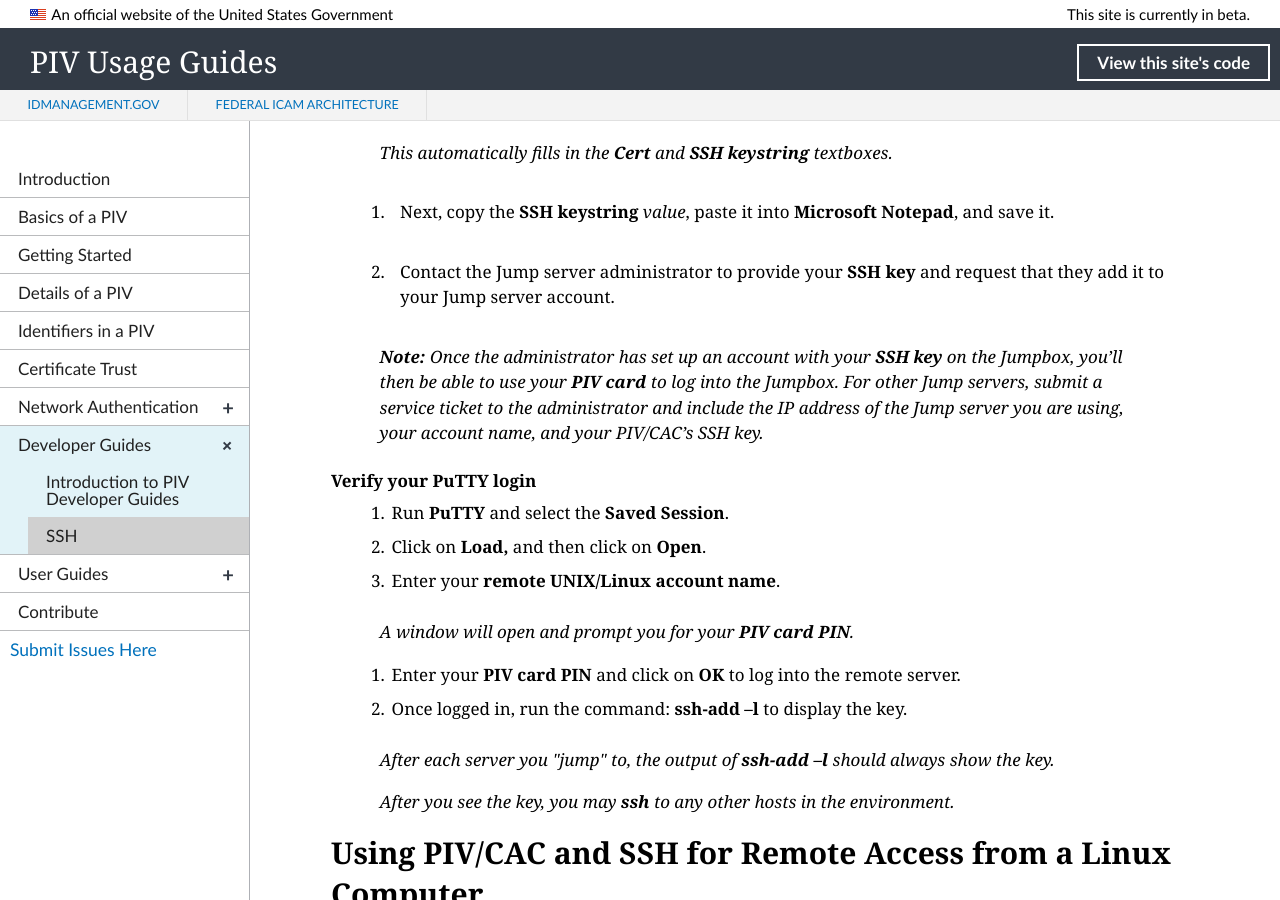
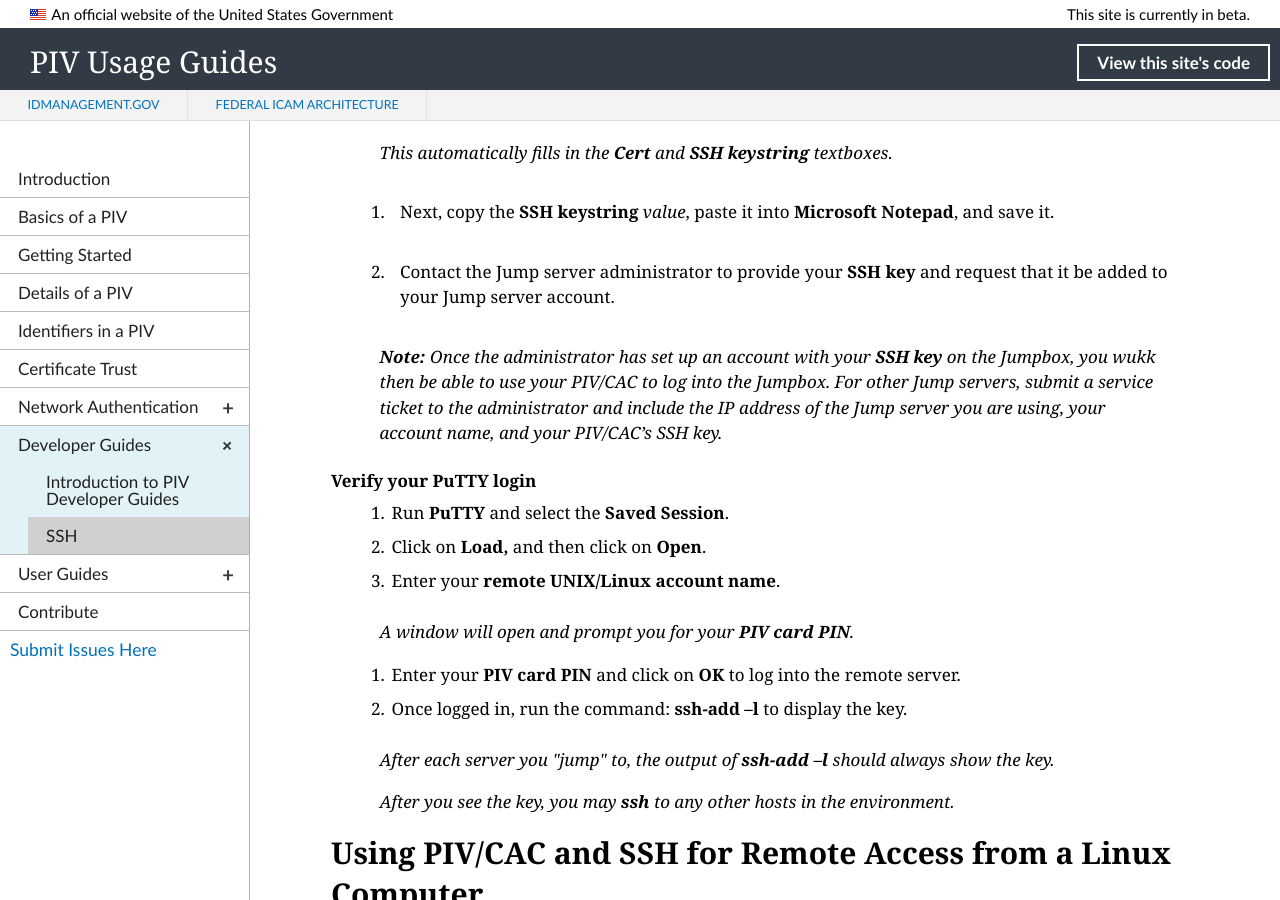
Before and after one commit to GSA/piv-guides, a Jekyll site: the page built from _devconfig/ssh.md, in a window 1280 px wide and 900 px high, scrolled down 3235 px. Built offline with Jekyll 4.4.1, drawn with Linux system fonts in a browser that asks for light colours; nearby versions of some CDN libraries.

Commit message:
Update ssh.md

```diff
--- a/_devconfig/ssh.md
+++ b/_devconfig/ssh.md
@@ -107,9 +107,9 @@ These steps will ensure that your computer and Jump server recognize your PIV/CA
 
   2. Next, copy the **SSH keystring** _value_, paste it into **Microsoft Notepad**, and save it.
 
-  3. Contact the Jump server administrator to provide your **SSH key** and request that they add it to your Jump server account.
+  3. Contact the Jump server administrator to provide your **SSH key** and request that it be added to your Jump server account.
 
-  > _**Note:**  Once the administrator has set up an account with your **SSH key** on the Jumpbox, you'll then be able to use your **PIV card** to log into the Jumpbox. For other Jump servers, submit a service ticket to the administrator and include the IP address of the Jump server you are using, your account name, and your PIV/CAC's SSH key._
+  > _**Note:**  Once the administrator has set up an account with your **SSH key** on the Jumpbox, you wukk then be able to use your PIV/CAC to log into the Jumpbox. For other Jump servers, submit a service ticket to the administrator and include the IP address of the Jump server you are using, your account name, and your PIV/CAC's SSH key._
 
 #### Verify your PuTTY login
 
@@ -168,7 +168,7 @@ The card reader may flash. **Do not** remove the PIV/CAC until the login process
 
   * A PIV/CAC card
   * A smartcard reader
-  * A Mac OS X computer correctly configured to use a PIV/CAC for login. For additional information, go to [**configure opensc**](https://github.com/OpenSC/OpenSC/wiki/Download-latest-OpenSC-stable-release).)
+  * A Mac OS X computer correctly configured to use a PIV/CAC for login. For additional information, go to [**configure opensc**](https://github.com/OpenSC/OpenSC/wiki/Download-latest-OpenSC-stable-release).
 
 ### Procedures
 
```
